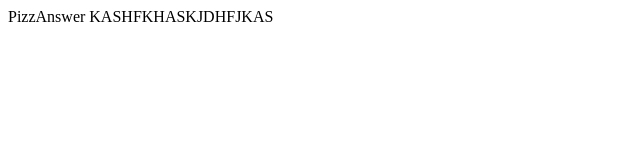
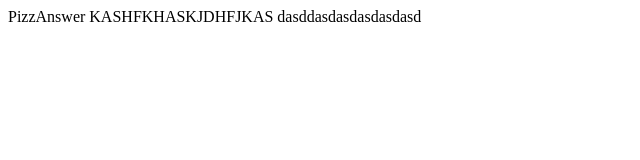
Before and after one commit to SergioAlejandroGuzmanAlvarez/PizzAnswer, a plain HTML site: page index.html in a window 1280 px wide. Shown: the whole page, without its empty margins (0-640 px from the left). Drawn offline with Linux system fonts and the light colour scheme.

Commit message:
W
PARRAFOWEQRQW

```diff
--- a/index.html
+++ b/index.html
@@ -10,6 +10,7 @@
     <header>
         PizzAnswer
         KASHFKHASKJDHFJKAS
+        dasddasdasdasdasdasd
     </header>
 </body>
 </html>
```
